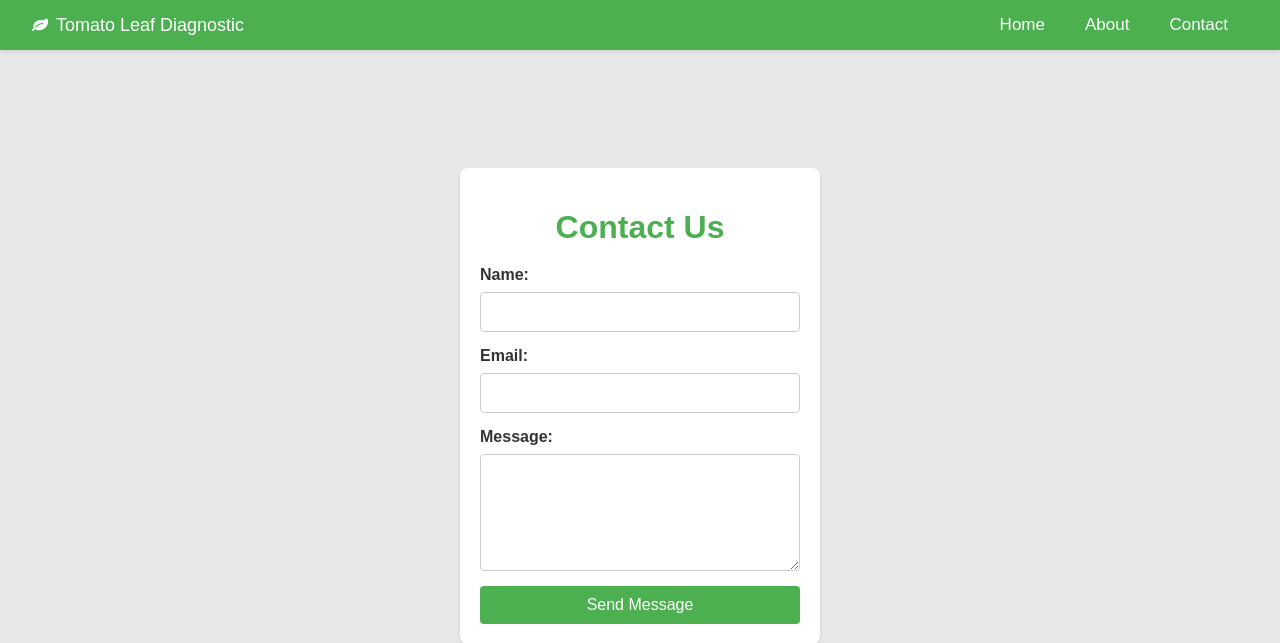
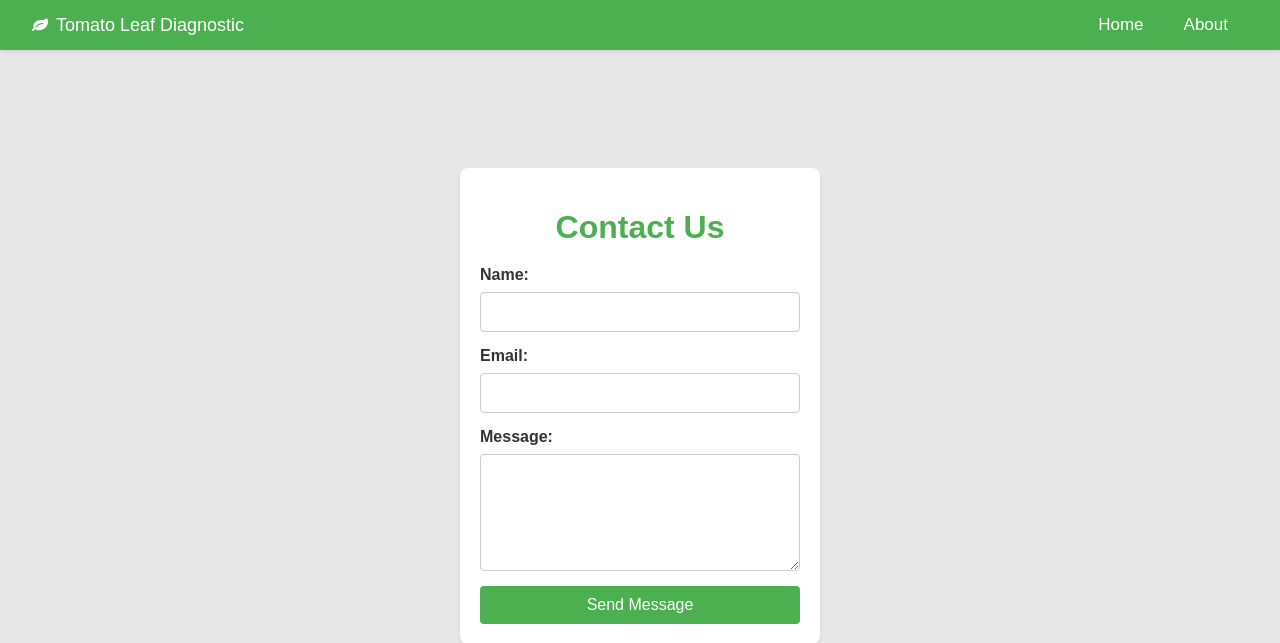
Before and after one commit to Vejandlachakrish/Tomato-Leaf-Diagnostics, a Flask app: page /contact in a window 1280 px wide. Shown: the top 643 px of the page. Run offline with Flask 3, Linux system fonts and the light colour scheme.

Commit message:
Update contact.html

```diff
--- a/templates/contact.html
+++ b/templates/contact.html
@@ -30,9 +30,6 @@
           <ul class="nav-list">
             <li><a href="{{ url_for('home') }}" class="nav-link">Home</a></li>
             <li><a href="{{ url_for('about') }}" class="nav-link">About</a></li>
-            <li>
-              <a href="{{ url_for('contact') }}" class="nav-link">Contact</a>
-            </li>
           </ul>
         </nav>
       </div>
```
